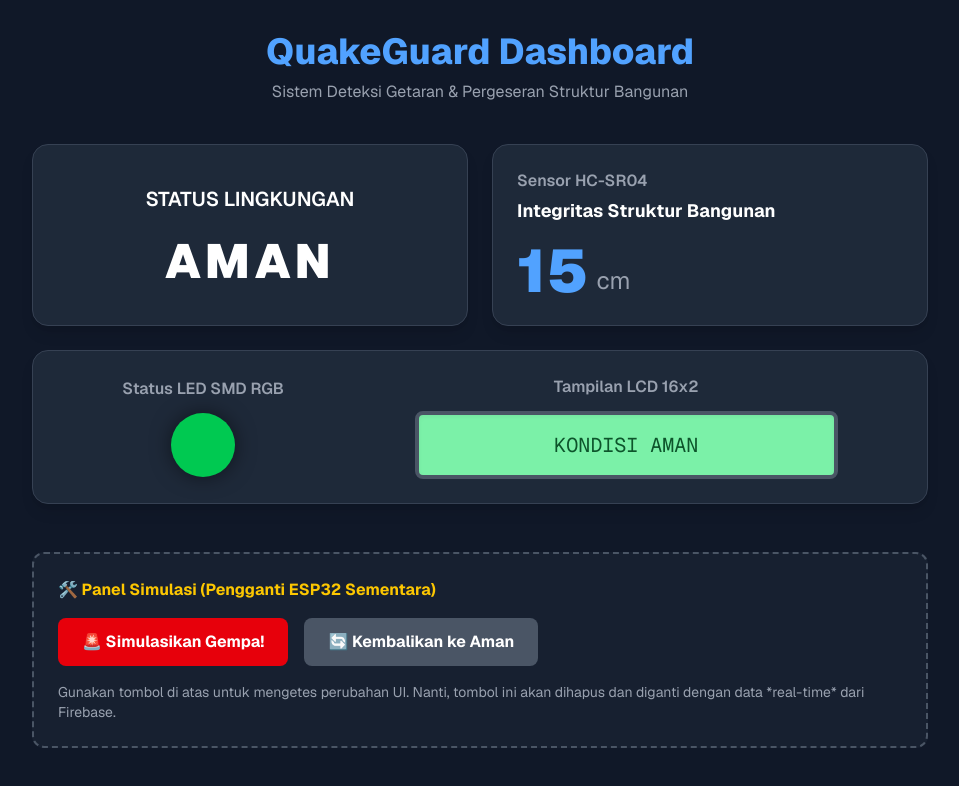
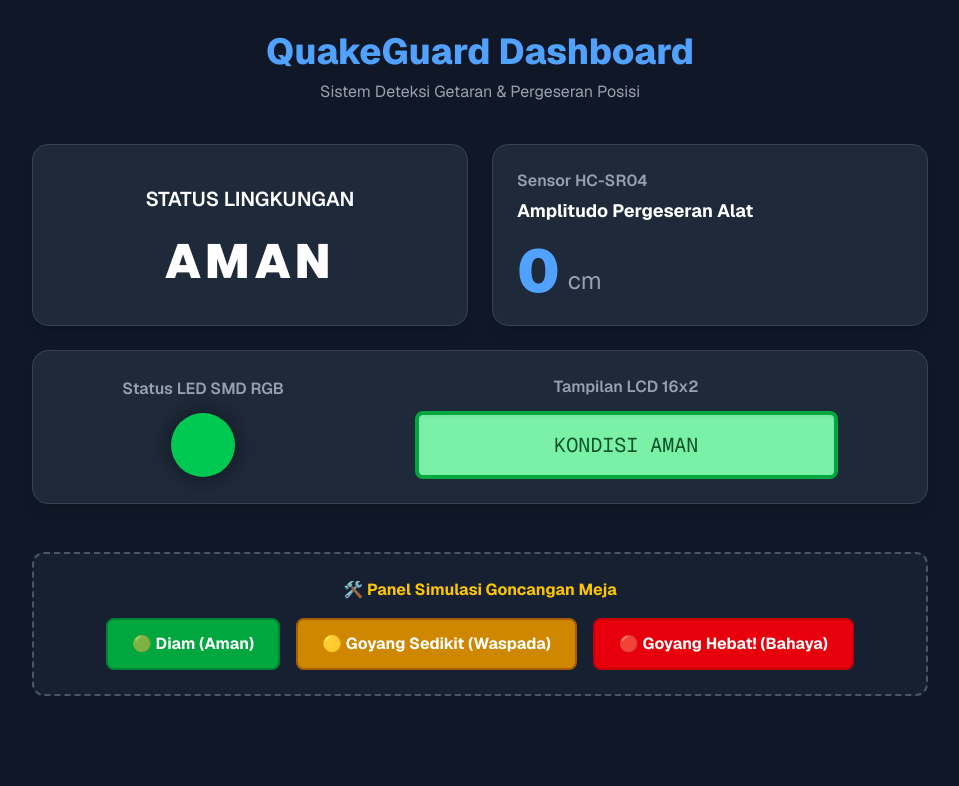
Before and after one commit to Jojoanna07/iot-quakeguard-dashboard, a Next.js app: page / in a window 1280 px wide. Shown: the top 786 px of the page, without its empty margins (160-1119 px from the left). Built offline with nearby package versions, Linux system fonts and the light colour scheme.

Commit message:
perubahan perhitungan deteksinya

```diff
--- a/app/page.tsx
+++ b/app/page.tsx
@@ -2,60 +2,72 @@
 import { useState } from "react";
 
 export default function DashboardGempa() {
-  // --- 1. STATE UNTUK DUMMY DATA ---
-  // Ini bertindak sebagai pengganti database Firebase sementara
   const [statusGempa, setStatusGempa] = useState("AMAN");
-  const [jarakStruktur, setJarakStruktur] = useState(15.0); // Anggap jarak awal sensor HC-SR04 adalah 15 cm
+  const [amplitudoGoyangan, setAmplitudoGoyangan] = useState(0.0);
   const [warnaLed, setWarnaLed] = useState("bg-green-500");
   const [teksLcd, setTeksLcd] = useState("KONDISI AMAN");
 
-  // --- 2. FUNGSI SIMULASI ---
-  // Fungsi ini dipanggil saat tombol simulasi ditekan
-  const picuGempa = () => {
+  // --- FUNGSI SIMULASI ---
+  const picuWaspada = () => {
+    setStatusGempa("WASPADA");
+    setAmplitudoGoyangan(3.4); // Getaran kecil, meja bergeser sedikit
+    setWarnaLed("bg-yellow-500"); // LED Kuning menyala
+    setTeksLcd("AWAS! GETARAN");
+  };
+
+  const picuBahaya = () => {
     setStatusGempa("BAHAYA");
-    setJarakStruktur(12.3); // Jarak berubah karena struktur bangunan bergeser
-    setWarnaLed("bg-red-500 animate-pulse"); // LED Merah menyala dan berkedip
-    setTeksLcd("AWAS GEMPA!!");
+    setAmplitudoGoyangan(14.8); // Getaran hebat, meja bergeser jauh
+    setWarnaLed("bg-red-500 animate-pulse"); // LED Merah berkedip
+    setTeksLcd("BAHAYA GEMPA!!");
   };
 
   const resetKondisi = () => {
     setStatusGempa("AMAN");
-    setJarakStruktur(15.0);
+    setAmplitudoGoyangan(0.0);
     setWarnaLed("bg-green-500");
     setTeksLcd("KONDISI AMAN");
   };
 
-  // --- 3. ANTARMUKA (UI) ---
+  // --- ANTARMUKA (UI) ---
   return (
     <div className="min-h-screen bg-gray-900 text-white p-8 font-sans">
-      {/* Header / Branding Alat */}
       <div className="text-center mb-10">
         <h1 className="text-4xl font-extrabold text-blue-400">QuakeGuard Dashboard</h1>
-        <p className="text-gray-400 mt-2">Sistem Deteksi Getaran & Pergeseran Struktur Bangunan</p>
+        <p className="text-gray-400 mt-2">Sistem Deteksi Getaran & Pergeseran Posisi</p>
       </div>
 
-      {/* Grid Layout untuk Kartu Status */}
       <div className="grid grid-cols-1 md:grid-cols-2 gap-6 max-w-4xl mx-auto">
 
-        {/* Kartu 1: Status Utama (Sensor Getar / Shock) */}
-        <div className={`p-6 rounded-2xl shadow-lg flex flex-col items-center justify-center transition-all duration-500 ${statusGempa === "BAHAYA" ? "bg-red-600 shadow-red-500/50" : "bg-gray-800 border border-gray-700"}`}>
+        {/* Kartu 1: Status Utama */}
+        <div className={`p-6 rounded-2xl shadow-lg flex flex-col items-center justify-center transition-all duration-500
+          ${statusGempa === "BAHAYA" ? "bg-red-600 shadow-red-500/50" :
+            statusGempa === "WASPADA" ? "bg-yellow-500 shadow-yellow-500/50 text-gray-900" :
+            "bg-gray-800 border border-gray-700"}`}>
           <h2 className="text-xl font-semibold mb-2">STATUS LINGKUNGAN</h2>
           <div className="text-5xl font-black tracking-widest mt-4">
             {statusGempa}
           </div>
         </div>
 
-        {/* Kartu 2: Pembacaan Sensor Jarak (HC-SR04) */}
-        <div className="bg-gray-800 p-6 rounded-2xl shadow-lg border border-gray-700 flex flex-col justify-center">
+        {/* Kartu 2: Pembacaan Sensor HC-SR04 (Konsep Baru) */}
+        <div className="bg-gray-800 p-6 rounded-2xl shadow-lg border border-gray-700 flex flex-col justify-center transition-all">
           <h2 className="text-gray-400 font-semibold mb-1">Sensor HC-SR04</h2>
-          <p className="text-lg font-bold mb-4">Integritas Struktur Bangunan</p>
+          <p className="text-lg font-bold mb-4">Amplitudo Pergeseran Alat</p>
           <div className="flex items-end gap-2">
-            <span className="text-6xl font-black text-blue-400">{jarakStruktur}</span>
+            <span className={`text-6xl font-black ${statusGempa === "AMAN" ? "text-blue-400" : statusGempa === "WASPADA" ? "text-yellow-400" : "text-red-400"}`}>
+              {amplitudoGoyangan}
+            </span>
             <span className="text-2xl text-gray-400 mb-1">cm</span>
           </div>
           {statusGempa === "BAHAYA" && (
             <p className="text-red-400 text-sm mt-2 font-bold animate-pulse">
-              ⚠️ Peringatan: Terdeteksi pergeseran struktur!
+              ⚠️ Peringatan: Goncangan meja sangat kuat!
+            </p>
+          )}
+          {statusGempa === "WASPADA" && (
+            <p className="text-yellow-400 text-sm mt-2 font-bold">
+              ⚠️ Terdeteksi getaran ringan.
             </p>
           )}
         </div>
@@ -64,37 +76,44 @@ export default function DashboardGempa() {
         <div className="bg-gray-800 p-6 rounded-2xl shadow-lg border border-gray-700 md:col-span-2 flex justify-around items-center">
           <div className="text-center">
             <h2 className="text-gray-400 font-semibold mb-3">Status LED SMD RGB</h2>
-            <div className={`w-16 h-16 rounded-full mx-auto shadow-[0_0_20px_rgba(0,0,0,0.5)] ${warnaLed}`}></div>
+            <div className={`w-16 h-16 rounded-full mx-auto shadow-[0_0_20px_rgba(0,0,0,0.5)] transition-colors duration-300 ${warnaLed}`}></div>
           </div>
           <div className="text-center w-1/2">
             <h2 className="text-gray-400 font-semibold mb-3">Tampilan LCD 16x2</h2>
-            <div className="bg-green-300 text-green-900 font-mono text-xl p-4 rounded-lg border-4 border-gray-600 inline-block w-full shadow-inner">
+            <div className={`font-mono text-xl p-4 rounded-lg border-4 inline-block w-full shadow-inner transition-colors duration-300
+              ${statusGempa === "BAHAYA" ? "bg-red-300 text-red-900 border-red-600" :
+                statusGempa === "WASPADA" ? "bg-yellow-200 text-yellow-900 border-yellow-500" :
+                "bg-green-300 text-green-900 border-green-600"
+              }`}>
               {teksLcd}
             </div>
           </div>
         </div>
       </div>
 
-      {/* --- PANEL SIMULASI (Khusus Front-End Dev) --- */}
-      <div className="max-w-4xl mx-auto mt-12 p-6 border-2 border-dashed border-gray-600 rounded-xl bg-gray-800/50">
-        <h3 className="text-yellow-400 font-bold mb-4">🛠️ Panel Simulasi (Pengganti ESP32 Sementara)</h3>
-        <div className="flex gap-4">
+      {/* --- PANEL SIMULASI --- */}
+      <div className="max-w-4xl mx-auto mt-12 p-6 border-2 border-dashed border-gray-600 rounded-xl bg-gray-800/50 flex flex-col items-center">
+        <h3 className="text-yellow-400 font-bold mb-4">🛠️ Panel Simulasi Goncangan Meja</h3>
+        <div className="flex flex-wrap justify-center gap-4">
           <button
-            onClick={picuGempa}
-            className="bg-red-600 hover:bg-red-700 text-white font-bold py-3 px-6 rounded-lg transition-colors"
+            onClick={resetKondisi}
+            className="bg-green-600 hover:bg-green-500 text-white font-bold py-3 px-6 rounded-lg transition-colors border-2 border-green-700"
           >
-            🚨 Simulasikan Gempa!
+            🟢 Diam (Aman)
           </button>
           <button
-            onClick={resetKondisi}
-            className="bg-gray-600 hover:bg-gray-500 text-white font-bold py-3 px-6 rounded-lg transition-colors"
+            onClick={picuWaspada}
+            className="bg-yellow-600 hover:bg-yellow-500 text-white font-bold py-3 px-6 rounded-lg transition-colors border-2 border-yellow-700"
           >
-            🔄 Kembalikan ke Aman
+            🟡 Goyang Sedikit (Waspada)
+          </button>
+          <button
+            onClick={picuBahaya}
+            className="bg-red-600 hover:bg-red-500 text-white font-bold py-3 px-6 rounded-lg transition-colors border-2 border-red-700"
+          >
+            🔴 Goyang Hebat! (Bahaya)
           </button>
         </div>
-        <p className="text-sm text-gray-400 mt-4">
-          Gunakan tombol di atas untuk mengetes perubahan UI. Nanti, tombol ini akan dihapus dan diganti dengan data *real-time* dari Firebase.
-        </p>
       </div>
     </div>
   );
```
